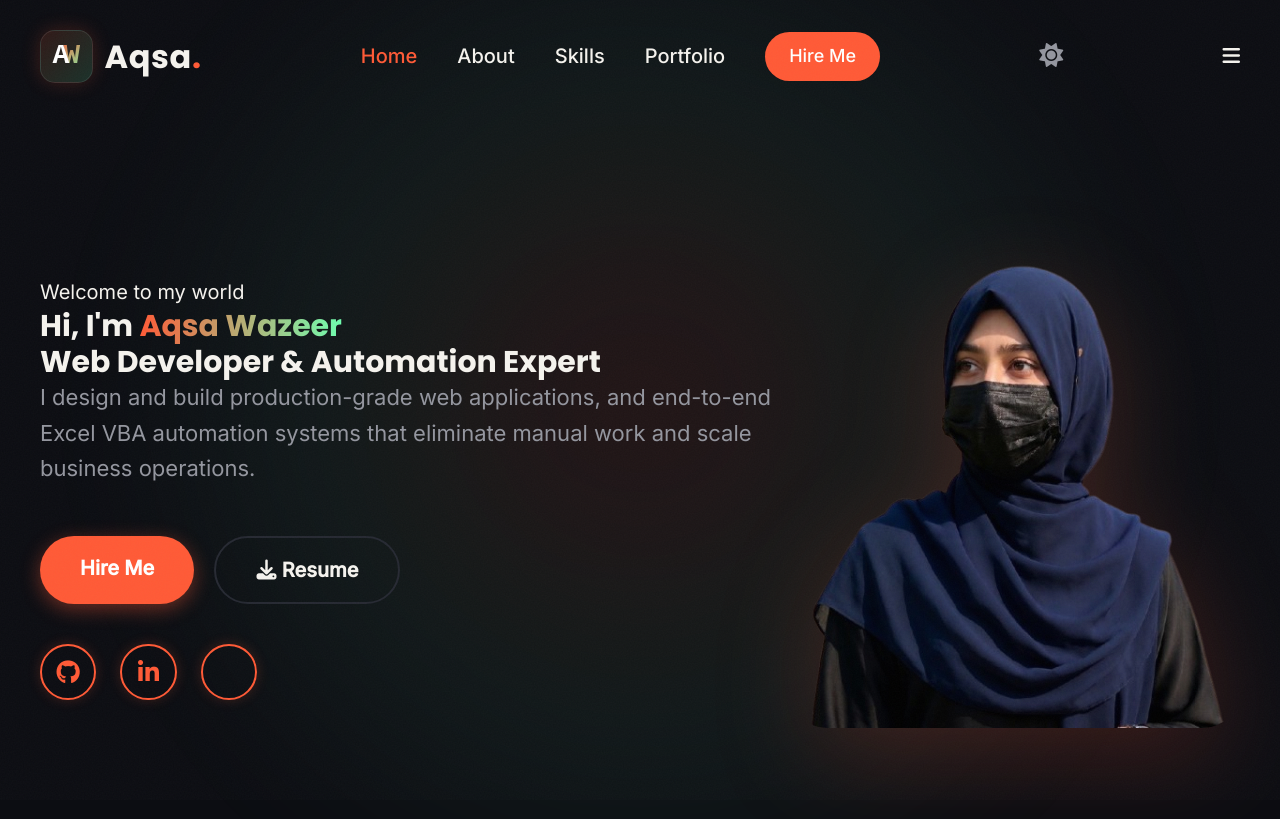
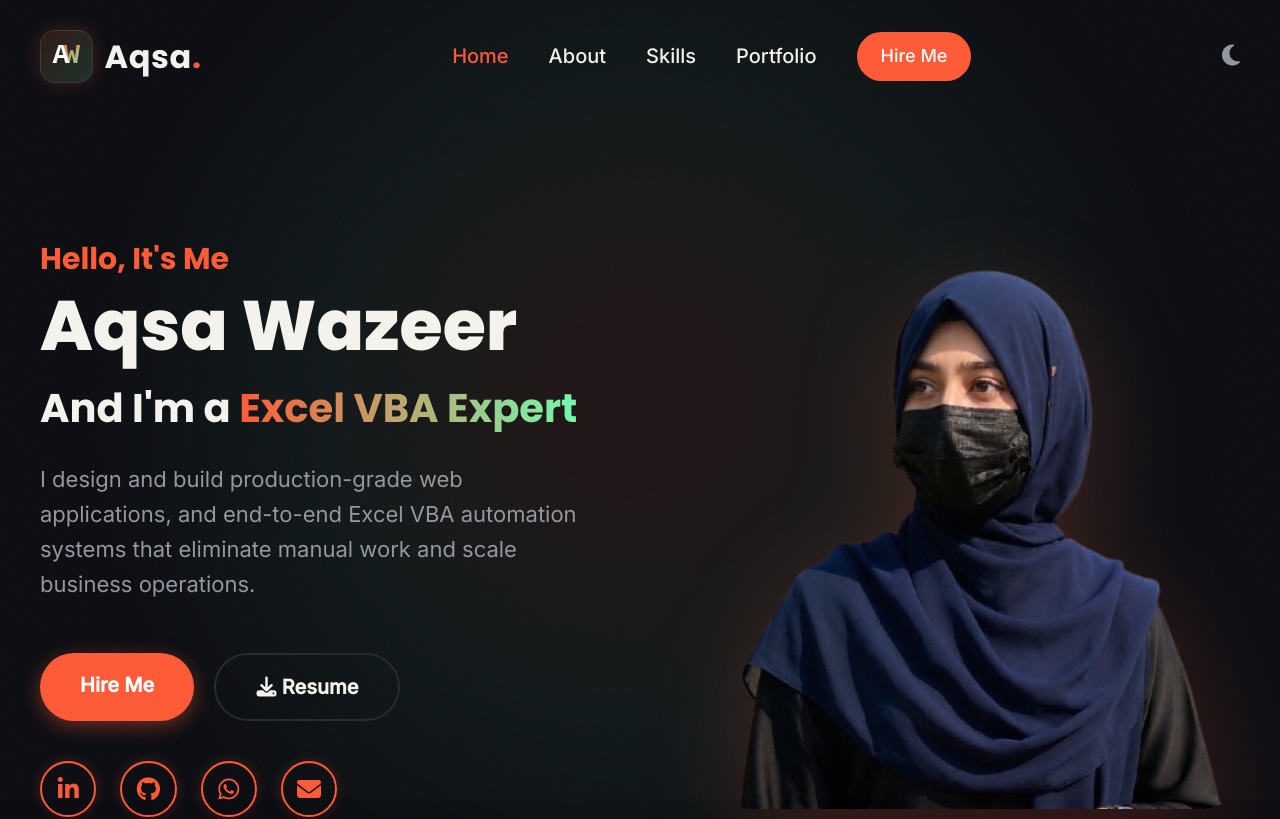
Before and after one commit to hareemrana522-crypto/Portfolio, a React (Vite) app: page / in a window 1280 px wide. Shown: the top 819 px of the page. Built offline with nearby package versions, Linux system fonts and the light colour scheme.

Commit message:
Fix critical alignment issues by restoring missing container classes and correct mobile menu class

```diff
--- a/src/components/Hero.jsx
+++ b/src/components/Hero.jsx
@@ -1,12 +1,59 @@
-import React from 'react';
+import React, { useEffect, useRef } from 'react';
 
 const Hero = () => {
+  const typingRef = useRef(null);
+
+  useEffect(() => {
+    const strings = ["Web Developer", "Excel VBA Expert", "Automation Specialist"];
+    let stringIndex = 0;
+    let charIndex = 0;
+    let isDeleting = false;
+    let typingSpeed = 100;
+    let timeoutId;
+
+    const type = () => {
+      if (!typingRef.current) return;
+
+      const currentString = strings[stringIndex];
+
+      if (isDeleting) {
+        typingRef.current.textContent = currentString.substring(0, charIndex - 1);
+        charIndex--;
+        typingSpeed = 50;
+      } else {
+        typingRef.current.textContent = currentString.substring(0, charIndex + 1);
+        charIndex++;
+        typingSpeed = 100;
+      }
+
+      if (!isDeleting && charIndex === currentString.length) {
+        isDeleting = true;
+        typingSpeed = 1500; // Pause at end
+      } else if (isDeleting && charIndex === 0) {
+        isDeleting = false;
+        stringIndex = (stringIndex + 1) % strings.length;
+        typingSpeed = 500; // Pause before typing next
+      }
+
+      timeoutId = setTimeout(type, typingSpeed);
+    };
+
+    timeoutId = setTimeout(type, typingSpeed);
+
+    return () => clearTimeout(timeoutId);
+  }, []);
+
   return (
     <section id="home" className="hero">
+      <div className="hero-container">
         <div className="hero-content reveal">
-        <span className="subtitle">Welcome to my world</span>
-        <h1>Hi, I'm <span className="highlight">Aqsa Wazeer</span></h1>
-        <h2 className="typing-text">Web Developer & Automation Expert</h2>
+            <h3 className="hello-text">Hello, It's Me</h3>
+            <h1 className="name-text">Aqsa Wazeer</h1>
+            <h2 className="role-text">
+                And I'm a <span className="highlight typed-block">
+                    <span className="typing-text" ref={typingRef}></span><span className="cursor"></span>
+                </span>
+            </h2>
             <p className="desc-text">I design and build production-grade web applications, and end-to-end Excel VBA automation systems that eliminate manual work and scale business operations.</p>
 
             <div className="hero-buttons">
@@ -15,15 +62,16 @@ const Hero = () => {
             </div>
 
             <div className="social-links circle-links">
-          <a href="#"><i className="fa-brands fa-github"></i></a>
-          <a href="#"><i className="fa-brands fa-linkedin-in"></i></a>
-          <a href="#"><i className="fa-brands fa-upwork"></i></a>
+                <a href="https://www.linkedin.com/in/aqsa-wazeer-a899b6417" target="_blank" title="LinkedIn" rel="noreferrer"><i className="fa-brands fa-linkedin-in"></i></a>
+                <a href="https://github.com/hareemrana522-crypto" target="_blank" title="GitHub" rel="noreferrer"><i className="fa-brands fa-github"></i></a>
+                <a href="https://wa.me/message/FQJ6FZHLEUMCH1" target="_blank" title="WhatsApp" rel="noreferrer"><i className="fa-brands fa-whatsapp"></i></a>
+                <a href="mailto:hareemrana522@gmail.com" title="Email Me"><i className="fa-solid fa-envelope"></i></a>
             </div>
         </div>
-
         <div className="hero-image reveal">
             <div className="image-container">
                 <img src="profile.jpg.png" alt="Aqsa Wazeer" />
+            </div>
         </div>
       </div>
     </section>
--- a/src/components/Navbar.jsx
+++ b/src/components/Navbar.jsx
@@ -33,9 +33,9 @@ const Navbar = ({ isDark, toggleTheme }) => {
           <a href="#contact" className="btn-primary-sm" onClick={handleLinkClick}>Hire Me</a>
         </nav>
         <div className="theme-toggle" onClick={toggleTheme}>
-          <i className={`fa-solid ${isDark ? 'fa-sun' : 'fa-moon'}`}></i>
+          <i className={`fa-solid ${isDark ? 'fa-moon' : 'fa-sun'}`}></i>
         </div>
-        <div className="hamburger" onClick={() => setIsMenuOpen(!isMenuOpen)}>
+        <div className="menu-toggle" id="mobile-menu" onClick={() => setIsMenuOpen(!isMenuOpen)}>
           <i className="fa-solid fa-bars"></i>
         </div>
       </div>
```
Lines whose indentation alone changed are shown as unchanged.
